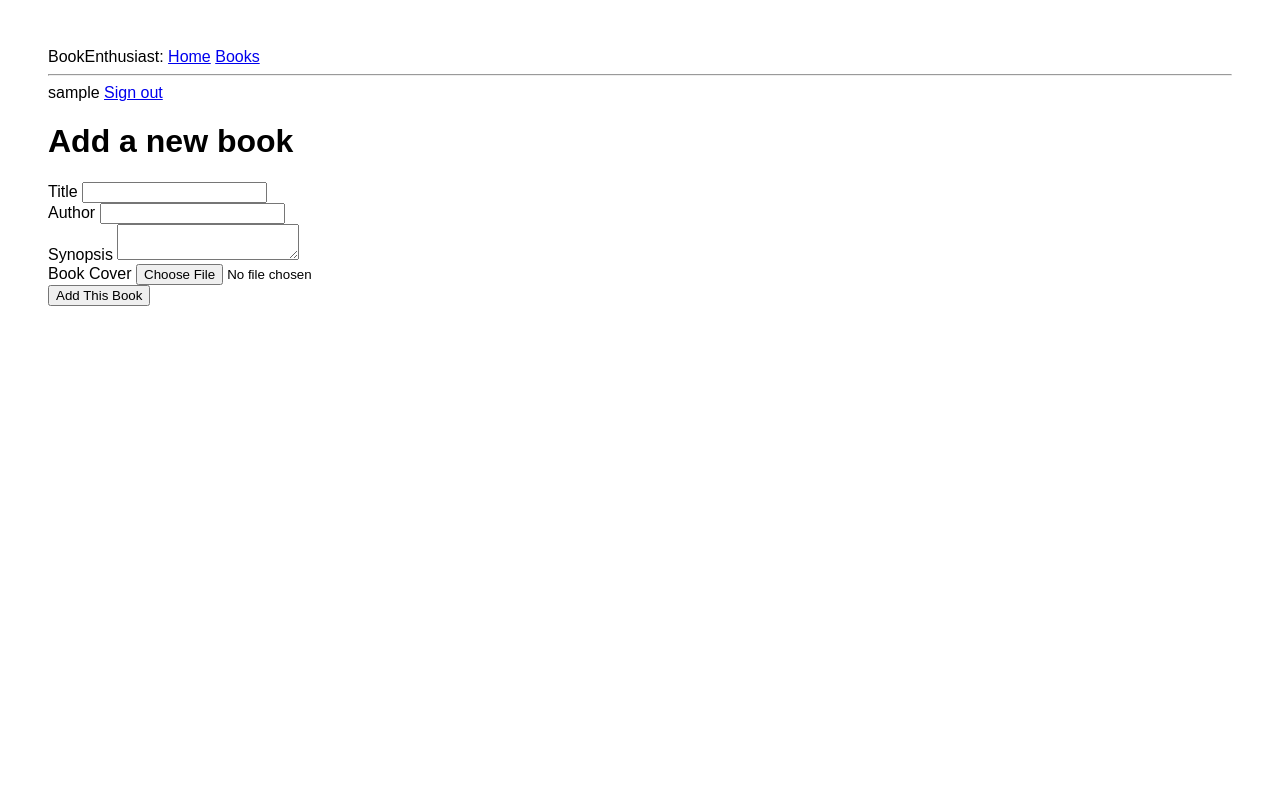
After one commit to JanaRankova/final_project, a Flask app: page /list/add-book in a window 1280 px wide. The commit adds this page. Run offline with Flask 2, Linux system fonts and the light colour scheme; the visitor is signed in with stand-in values (Sample User, id 1); data comes from the database, SQL or seed files in the repository.

Commit message:
New add a book form and page, some changes to login and logout, and template inheritance - base.html

```diff
--- a/Project/app/forms.py
+++ b/Project/app/forms.py
@@ -1,12 +1,15 @@
 from flask_wtf import FlaskForm, Form
-from wtforms import PasswordField, StringField, SubmitField, TextAreaField, BooleanField
-from wtforms.validators import DataRequired, Length
+from wtforms import PasswordField, StringField, SubmitField, BooleanField, TextAreaField, FileField
+from wtforms.validators import DataRequired, Length, EqualTo, Optional
+from .models import User
 
 class RegistrationForm(FlaskForm):
 
-    username = StringField('Name', [DataRequired()])
-    password = PasswordField('Password', [DataRequired()])
-    submit = SubmitField('Create an account')
+    username = StringField('Name', validators=[DataRequired()])
+    password = PasswordField('Password', validators=[DataRequired()])
+    password2 = PasswordField(
+        'Re-enter password', validators=[DataRequired(), EqualTo('password')])
+    submit = SubmitField('Create an Account')
 
 class LoginForm(FlaskForm):
 
@@ -14,3 +17,11 @@ class LoginForm(FlaskForm):
     password = PasswordField('Password', validators=[DataRequired()])
     remember_me = BooleanField('Keep me logged in')
     submit = SubmitField('Log In')
+
+class BookAdditionForm(FlaskForm):
+
+    name=StringField('Title', validators=[DataRequired()])
+    author=StringField('Author', validators=[DataRequired()])
+    synopsis=TextAreaField('Synopsis', validators=[Optional(), Length(max=500)])
+    cover=FileField('Book Cover', validators=[Optional()])
+    submit=SubmitField('Add This Book')
--- a/Project/app/routes.py
+++ b/Project/app/routes.py
@@ -3,35 +3,75 @@ from flask import current_app as app
 from flask_login import login_required, logout_user, current_user, login_user
 from . import loginManager
 from .auth import create_password, check_password
-from .forms import LoginForm, RegistrationForm
+from .forms import LoginForm, RegistrationForm, BookAdditionForm
 from .models import db, Book, Author, UsersBook, User
 
 
 @app.route('/')
 def index():
-    return 'Hello There'
+    return render_template('/index.html')
+
 
 @app.route('/list/')
+@login_required
 def list_of_books():
     """Creates a list of all books in database. User can browse list and choose a book from it."""
 
     return render_template('/list_of_all_books.html',
     all_books = Book.query.all())
 
+
 @app.route('/profile')
-def filter_users():
+@login_required
+def profile():
 
 
-    return 'heya'
+    return render_template('/profile.html')
 
-@loginManager.user_loader
-def load_user(user_id):
-    """Loads user as a current_user."""
 
-    if user_id:
-        return User.query.get(user_id)
+@app.route('/list/add-book', methods=('GET', 'POST'))
+@login_required
+def add_a_book():
+    """Enables adding new books into db to a user. Checks for duplicates."""
+    form=BookAdditionForm()
 
-    return None
+    if form.validate_on_submit():
+        listed_book = Book.query.filter_by(name=form.name.data).first()
+        existing_author = Author.query.filter_by(name=form.name.data).first()
+        if listed_book:
+            flash('This book is already in our database.')
+            return redirect(url_for('list_of_books'))
+        if existing_author:
+            new_book = Book(
+            name= form.name.data,
+            author= existing_author,
+            synopsis= form.synopsis.data,
+            cover= form.cover.data
+            )
+            db.session.add(new_book)
+            db.session.commit()
+        else:
+            new_book = Book(
+                name= form.name.data,
+                author= form.author.data,
+                synopsis= form.synopsis.data,
+                cover= form.cover.data
+                #error = 'str' object has no attribute '_sa_instance_state'
+                #probably colission in file(form) vs str(db) input?
+            )
+            new_author = Author(
+                name= form.author.data
+            )
+
+            db.session.add(new_book)
+            db.session.add(new_author)
+            db.session.commit()
+
+        flash('Book has been added.')
+        return redirect(url_for('list_of_books'))
+    return render_template('/add_a_book.html', form=form)
+
+
 
 @app.route('/register', methods= ('GET', 'POST'))
 def register():
@@ -53,7 +93,7 @@ def register():
         login_user(user)
 
         flash('Your account was created')
-        return redirect(url_for('filter_users'))
+        return redirect(url_for('profile'))
     return render_template('/registration.html', form=form)
 
 
@@ -71,7 +111,7 @@ def login():
 
             flash('You have been logged in.')
 
-            return redirect(url_for('filter_users'))
+            return redirect(url_for('profile'))
         else:
             flash('Incorrect username or password. Please try again.')
 
@@ -81,12 +121,11 @@ def login():
 
 
 @app.route('/logout')
+@login_required
 def logout():
     """Logs out current_user."""
-    def logout():
-        logout_user()
-    return redirect(url_for('list_of_books'))
-
+    logout_user()
+    return redirect(url_for('index'))
 
 
 @app.errorhandler(404)
@@ -98,6 +137,7 @@ def not_found(_):
         404
     )
 
+
 @loginManager.user_loader
 def load_user(user_id):
     """Holds info of user in current session."""
@@ -105,6 +145,7 @@ def load_user(user_id):
         return User.query.get(int(user_id))
 
     return None
+
 
 @app.context_processor
 def inject_user():
@@ -114,6 +155,7 @@ def inject_user():
         user = current_user
     )
 
+
 @app.route('/db')
 def populatedb():
     """Populates db with fake data."""
--- /dev/null
+++ b/Project/app/templates/add_a_book.html
@@ -0,0 +1,38 @@
+{% extends 'base.html' %}
+{% block content %}
+    <div>
+        <h1>Add a new book</h1>
+        <form action="{{ url_for('add_a_book') }}" method="POST">
+            {{ form.hidden_tag() }}
+            <div>
+                {{ form.name.label }}
+                {{ form.name }}
+                {% for error in form.name.errors %}
+                <p class="error">
+                    {{ error }}
+                </p>
+                {% endfor %}
+            </div>
+            <div>
+                {{ form.author.label }}
+                {{ form.author }}
+                {% for error in form.author.errors %}
+                <p class="error">
+                    {{ error }}
+                </p>
+                {% endfor %}
+            </div>
+            <div>
+                {{ form.synopsis.label }}
+                {{ form.synopsis }}
+            </div>
+            <div>
+                {{ form.cover.label }}
+                {{ form.cover }}
+            </div>
+            <div>
+                {{ form.submit(class='button') }}
+            </div>
+        </form>
+    </div>
+{% endblock %}
--- /dev/null
+++ b/Project/app/templates/base.html
@@ -0,0 +1,42 @@
+<html lang="en">
+<head>
+    <meta charset="UTF-8">
+    <meta name="viewport" content="width=device-width, initial-scale=1.0">
+    <meta http-equiv="X-UA-Compatible" content="ie=edge">
+    {% if title %}
+    <title>{{ title }}</title>
+    {% else %}
+    <title>Welcome to Book Enthusiast!</title>
+    {% endif %}
+    <style>
+        body {
+            font-size: 16px;
+            font-family: sans-serif;
+            padding: 40px;
+        }
+        .error {
+            color: red;
+        }
+    </style>
+</head>
+<body>
+    {% for message in get_flashed_messages() %}
+        <p>
+            {{ message }}
+        </p>
+    {% endfor %}
+    <div>BookEnthusiast: <a href="{{ url_for('index') }}">Home</a>
+    <a href="{{ url_for('list_of_books') }}">Books</a>
+    </div>
+    <hr>
+<header>
+    {% if current_user.is_authenticated %}
+    {{ current_user.username }}
+    <a href="{{ url_for('logout') }}">Sign out</a>
+    {% endif %}
+</header>
+{% block content %}
+
+{% endblock %}
+</body>
+</html>
--- /dev/null
+++ b/Project/app/templates/profile.html
@@ -0,0 +1,6 @@
+{% extends 'base.html' %}
+
+{% block content %}
+    <h1>Hello, {{ current_user.username }}!</h1>
+
+{% endblock %}
```
Also changed, not shown: Project/app/templates/index.html (added, +11 -0 lines), Project/app/templates/list_of_all_books.html (+3 -10 lines), Project/app/templates/login.html (+4 -11 lines), Project/app/templates/registration.html (+7 -10 lines), Project/app/auth.py (line endings or trailing spaces).
